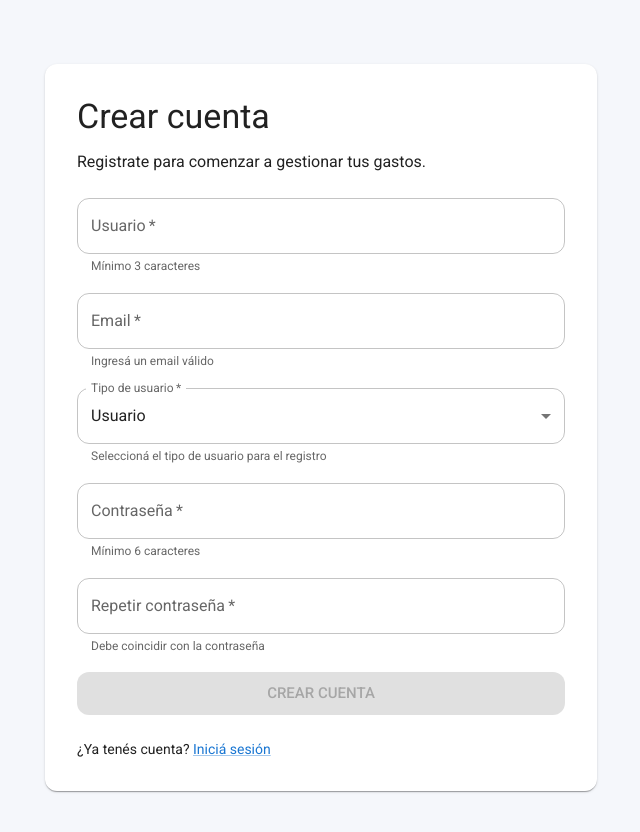
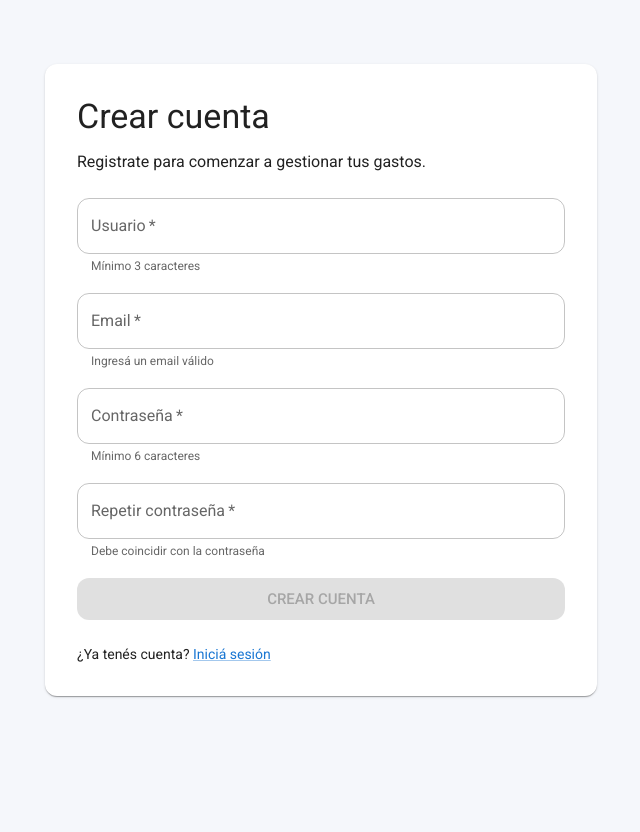
Before and after one commit to santiagochimko/expense-manager, a React app in the folder frontend/: page /register in a window 1280 px wide. Shown: the top 832 px of the page, without its empty margins (319-959 px from the left). After the commit the page ends 800 px from the top, so only its background shows below. Built offline with nearby package versions, Linux system fonts and the light colour scheme; no server answers; the HTML template or start-up script is replaced by a standard one.

Commit message:
Remove role selection from registration form

```diff
--- a/frontend/src/pages/RegisterPage.jsx
+++ b/frontend/src/pages/RegisterPage.jsx
@@ -7,13 +7,8 @@ import {
   Box,
   Button,
   Container,
-  FormControl,
-  FormHelperText,
-  InputLabel,
   Link,
-  MenuItem,
   Paper,
-  Select,
   Stack,
   TextField,
   Typography,
@@ -38,9 +33,6 @@ const registerSchema = Yup.object({
     .trim()
     .email("Ingresá un email válido")
     .required("El email es obligatorio"),
-  role: Yup.string()
-    .oneOf(["user", "admin"], "Seleccioná un tipo válido")
-    .required("El tipo de usuario es obligatorio"),
   password: Yup.string()
     .min(6, "Mínimo 6 caracteres")
     .max(50, "Máximo 50 caracteres")
@@ -63,7 +55,6 @@ const RegisterPage = () => {
     initialValues: {
       username: "",
       email: "",
-      role: "user",
       password: "",
       confirmPassword: "",
     },
@@ -75,19 +66,13 @@ const RegisterPage = () => {
         registerUser({
           username: values.username.trim(),
           email: values.email.trim(),
-          role: values.role,
           password: values.password,
           confirmPassword: values.confirmPassword,
         })
       );
 
       if (registerUser.fulfilled.match(result)) {
-        const registeredUser = result.payload.user;
-
-        navigate(
-          registeredUser.role === "admin" ? "/admin/dashboard" : "/dashboard",
-          { replace: true }
-        );
+        navigate("/dashboard", { replace: true });
       }
     },
   });
@@ -158,35 +143,6 @@ const RegisterPage = () => {
                 }
               />
 
-              <FormControl
-                fullWidth
-                required
-                error={
-                  Boolean(formik.touched.role) &&
-                  Boolean(formik.errors.role)
-                }
-              >
-                <InputLabel id="role-label">Tipo de usuario</InputLabel>
-
-                <Select
-                  labelId="role-label"
-                  label="Tipo de usuario"
-                  name="role"
-                  value={formik.values.role}
-                  onChange={formik.handleChange}
-                  onBlur={formik.handleBlur}
-                >
-                  <MenuItem value="user">Usuario</MenuItem>
-                  <MenuItem value="admin">Administrador</MenuItem>
-                </Select>
-
-                <FormHelperText>
-                  {formik.touched.role
-                    ? formik.errors.role
-                    : "Seleccioná el tipo de usuario para el registro"}
-                </FormHelperText>
-              </FormControl>
-
               <TextField
                 label="Contraseña"
                 name="password"
```
